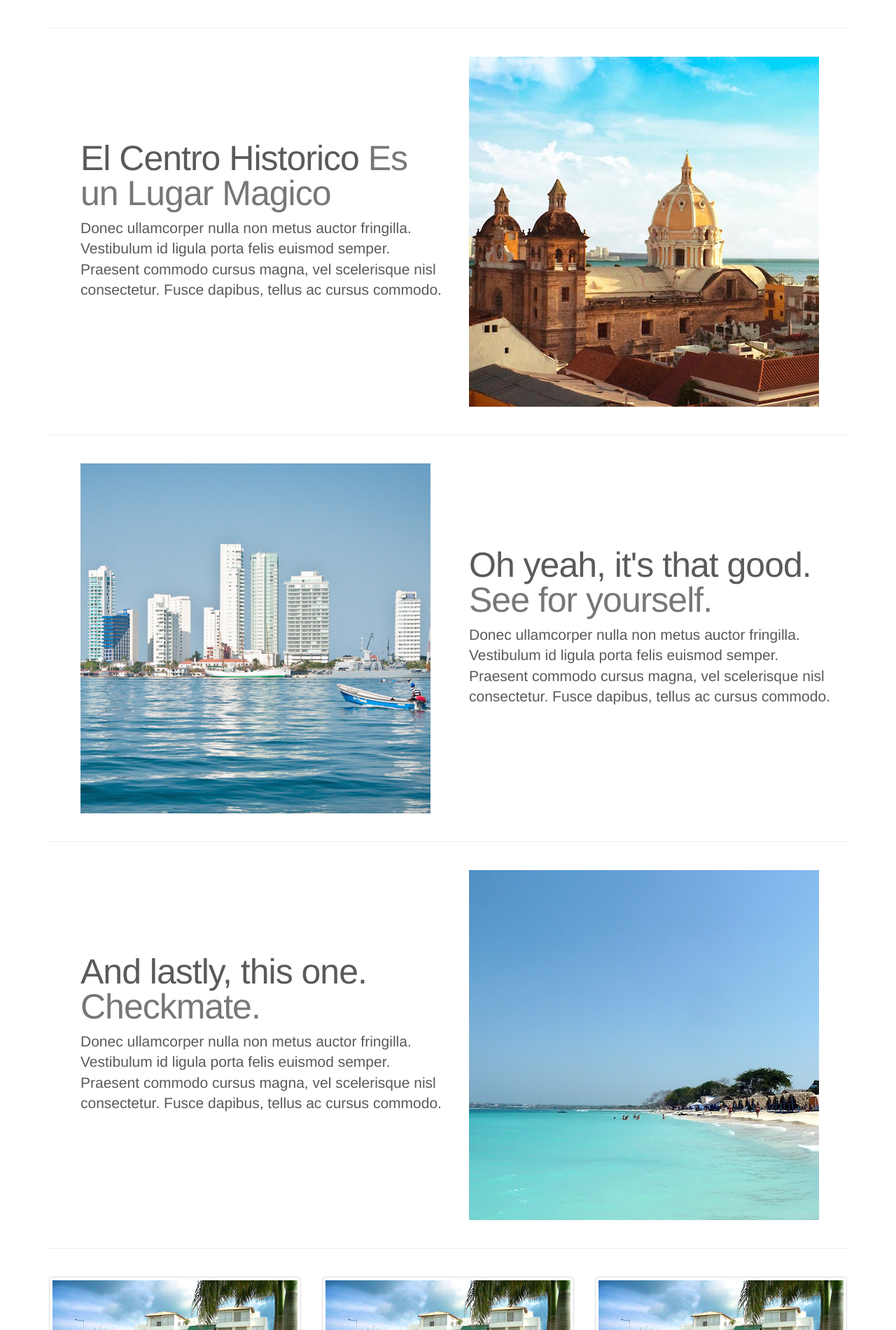
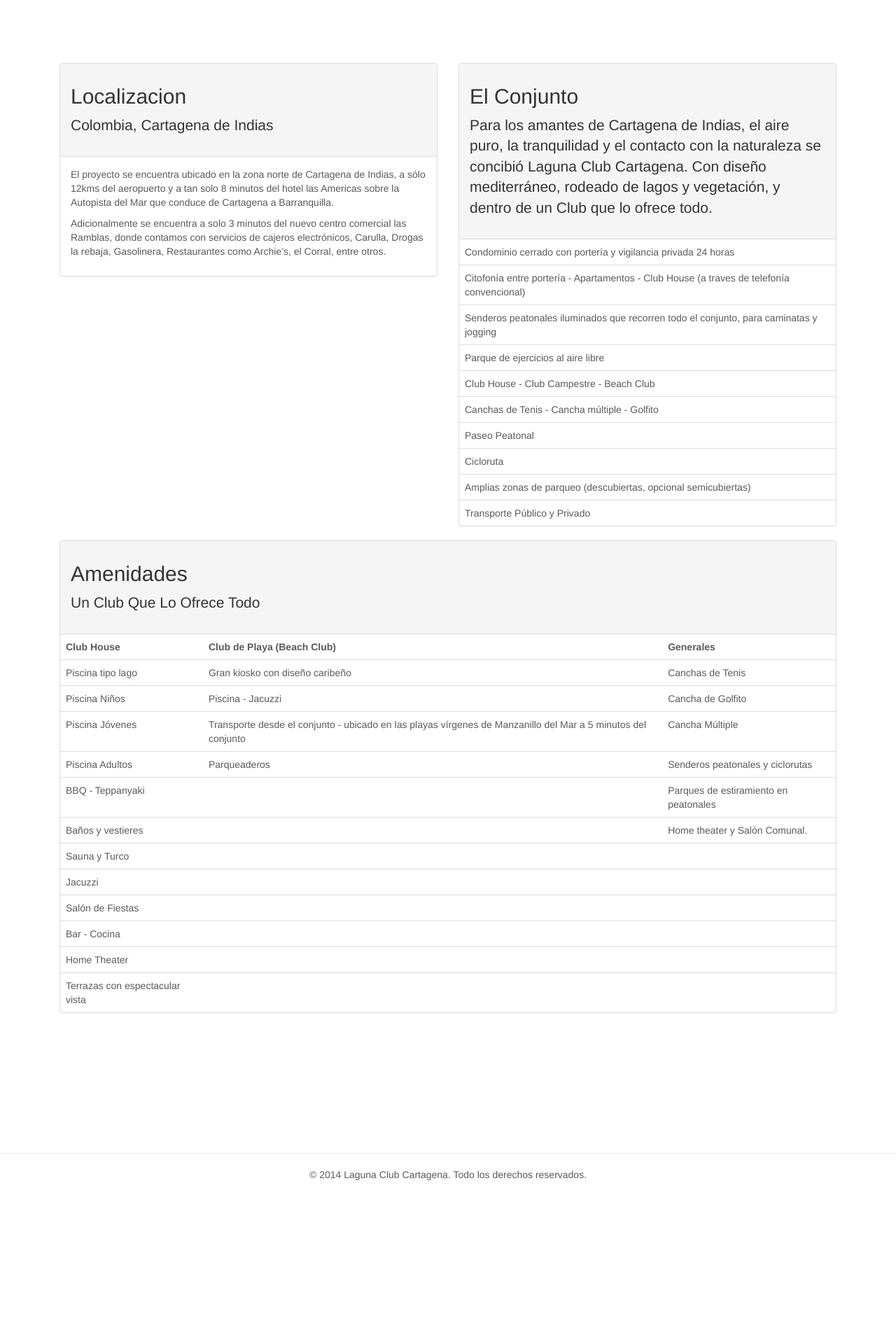
Before and after one commit to sabondano/laguna-club, a Jekyll site: the page built from cartagenalagunaclub.html, in a window 1280 px wide. Shown: the part 770-2670 px from the top of the page at 70% size. Built offline with Jekyll 4.4.1, drawn with Linux system fonts in a browser that asks for light colours; nearby versions of some CDN libraries; library files that are not in the unit come from our copies; after the commit the page ends 2508 px from its top, so only the background shows below that.

Commit message:
added copy that was on old clc website to cartagenalagunaclub page

```diff
--- a/cartagenalagunaclub.html
+++ b/cartagenalagunaclub.html
@@ -2,7 +2,6 @@
 layout: product
 title: Cartagena Laguna Club
 ---
-
     <!-- Carousel
     ================================================== -->
   <div id="myCarousel" class="carousel slide" data-ride="carousel" style="margin-top:-25px;">
@@ -36,73 +35,141 @@ title: Cartagena Laguna Club
 </div>
 <!-- /.carousel -->
 
+<div id="laguna-club-content" class="container">
 
-<div class="container marketing">
+  <!-- Localizacion / Location -->
+  <div class="col-md-6">
+    <div class="panel panel-default">
+      <!-- Default panel contents -->
+      <div class="panel-heading">
+        <h2>Localizacion</h2>
+        <p class="lead">Colombia, Cartagena de Indias</p>
+      </div>
+      <div class="panel-body">
+        <p>El proyecto se encuentra ubicado en la zona norte de Cartagena de Indias, a sólo 12kms del aeropuerto y a tan solo 8 minutos del hotel las Americas sobre la Autopista del Mar que conduce de Cartagena a Barranquilla.</p>
+        <p>Adicionalmente se encuentra a solo 3 minutos del nuevo centro comercial las Ramblas, donde contamos con servicios de cajeros electrónicos, Carulla, Drogas la rebaja, Gasolinera, Restaurantes como Archie’s, el Corral, entre otros.</p>
+      </div>
 
-      <!-- START THE FEATURETTES -->
-
-      <hr class="featurette-divider">
-
-      <div class="row featurette properAlign">
-        <div class="col-xs-6">
-          <h2 class="featurette-heading">El Centro Historico<span class="text-muted"> Es un Lugar Magico</span></h2>
-          <p class="lead">Donec ullamcorper nulla non metus auctor fringilla. Vestibulum id ligula porta felis euismod semper. Praesent commodo cursus magna, vel scelerisque nisl consectetur. Fusce dapibus, tellus ac cursus commodo.</p>
-        </div>
-        <div class="col-xs-6">
-          <img class="img-responsive" src="img/cartagena/cartagena-centro.jpg" alt="Centro Historico">
     </div>
   </div>
 
-      <hr class="featurette-divider">
-
-      <div class="row featurette properAlign">
-        <div class="col-xs-6">
-          <img class="img-responsive" src="img/cartagena/Cartagena-Bocagrande.jpg" alt="Boca Grande">
-        </div>
-        <div class="col-xs-6">
-          <h2 class="featurette-heading">Oh yeah, it's that good. <span class="text-muted">See for yourself.</span></h2>
-          <p class="lead">Donec ullamcorper nulla non metus auctor fringilla. Vestibulum id ligula porta felis euismod semper. Praesent commodo cursus magna, vel scelerisque nisl consectetur. Fusce dapibus, tellus ac cursus commodo.</p>
+  <!-- El Conjunto / The Community -->
+  <div class="col-md-6">
+    <div class="panel panel-default">
+      <!-- Default panel contents -->
+      <div class="panel-heading"><h2>El Conjunto</h2><p class="lead">Para los amantes de Cartagena de Indias, el aire puro, la tranquilidad y el contacto con la naturaleza se concibió Laguna Club Cartagena. Con diseño mediterráneo, rodeado de lagos y vegetación, y dentro de un Club que lo ofrece todo.</p></div>
+      <!-- Table -->
+      <table class="table">
+        <tr>
+          <td>Condominio cerrado con portería y vigilancia privada 24 horas</td>
+        </tr>
+        <tr>
+          <td>Citofonía entre portería - Apartamentos - Club House (a traves de telefonía convencional)</td>
+        </tr>
+        <tr>
+          <td>Senderos peatonales iluminados que recorren todo el conjunto, para caminatas y jogging</td>
+        </tr>
+        <tr>
+          <td>Parque de ejercicios al aire libre</td>
+        </tr>
+        <tr>
+          <td>Club House - Club Campestre - Beach Club</td>
+        </tr>
+        <tr>
+          <td>Canchas de Tenis - Cancha múltiple - Golfito</td>
+        </tr>
+        <tr>
+          <td>Paseo Peatonal</td>
+        </tr>
+        <tr>
+          <td>Cicloruta</td>
+        </tr>
+        <tr>
+          <td>Amplias zonas de parqueo (descubiertas, opcional semicubiertas)</td>
+        </tr>
+        <tr>
+          <td>Transporte Público y Privado</td>
+        </tr>
+      </table>
     </div>
   </div>
 
-      <hr class="featurette-divider">
-
-      <div class="row featurette properAlign">
-        <div class="col-xs-6">
-          <h2 class="featurette-heading">And lastly, this one. <span class="text-muted">Checkmate.</span></h2>
-          <p class="lead">Donec ullamcorper nulla non metus auctor fringilla. Vestibulum id ligula porta felis euismod semper. Praesent commodo cursus magna, vel scelerisque nisl consectetur. Fusce dapibus, tellus ac cursus commodo.</p>
-        </div>
-        <div class="col-xs-6">
-          <img class="img-responsive" src="img/cartagena/playa-blanca.jpg" alt="Playa Blanca">
-        </div>
-      </div>
-
-      <hr class="featurette-divider">
-
-      <div class="row">
-        <div class="col-xs-6 col-xs-4">
-          <div class="thumbnail">
-            <img src="img/homePage/350x250-F1.png" alt="">
-          </div>
-        </div>
-        <div class="col-xs-6 col-xs-4">
-          <div class="thumbnail">
-            <img src="img/homePage/350x250-F1.png" alt="">
-          </div>
-        </div>
-        <div class="col-xs-6 col-xs-4">
-          <div class="thumbnail">
-            <img src="img/homePage/350x250-F1.png" alt="">
-          </div>
+  <!-- Amenidades / Amenities -->
+  <div class="col-md-12">
+    <div class="panel panel-default">
+      <!-- Default panel contents -->
+      <div class="panel-heading"><h2>Amenidades</h2><p class="lead">Un Club Que Lo Ofrece Todo</p></div>
+      <!-- Table -->
+      <table class="table">
+        <tr>
+          <th>Club House</th>
+          <th>Club de Playa (Beach Club)</th>
+          <th>Generales</th>
+        </tr>
+        <tr>
+          <td>Piscina tipo lago</td>
+          <td>Gran kiosko con diseño caribeño</td>
+          <td>Canchas de Tenis</td>
+        </tr>
+        <tr>
+          <td>Piscina Niños</td>
+          <td>Piscina - Jacuzzi</td>
+          <td>Cancha de Golfito</td>
+        </tr>
+        <tr>
+          <td>Piscina Jóvenes</td>
+          <td>Transporte desde el conjunto - ubicado en las playas vírgenes de Manzanillo del Mar a 5 minutos del conjunto</td>
+          <td>Cancha Múltiple</td>
+        </tr>
+        <tr>
+          <td>Piscina Adultos</td>
+          <td>Parqueaderos</td>
+          <td>Senderos peatonales y ciclorutas</td>
+        </tr>
+        <tr>
+          <td>BBQ - Teppanyaki</td>
+          <td></td>
+          <td>Parques de estiramiento en peatonales</td>
+        </tr>
+        <tr>
+          <td>Baños y vestieres</td>
+          <td></td>
+          <td>Home theater y Salón Comunal.</td>
+        </tr>
+        <tr>
+          <td>Sauna y Turco</td>
+          <td></td>
+          <td></td>
+        </tr>
+        <tr>
+          <td>Jacuzzi</td>
+          <td></td>
+          <td></td>
+        </tr>
+        <tr>
+          <td>Salón de Fiestas</td>
+          <td></td>
+          <td></td>
+        </tr>
+        <tr>
+          <td>Bar - Cocina</td>
+          <td></td>
+          <td></td>
+        </tr>
+        <tr>
+          <td>Home Theater</td>
+          <td></td>
+          <td></td>
+        </tr>
+        <tr>
+          <td>Terrazas con espectacular vista</td>
+          <td></td>
+          <td></td>
+        </tr>
+      </table>
     </div>
   </div>
 
 
-    </div>
 
-   <!-- Bootstrap core JavaScript
-    ================================================== -->
-    <!-- Placed at the end of the document so the pages load faster -->
-    <script src="https://ajax.googleapis.com/ajax/libs/jquery/1.11.1/jquery.min.js"></script>
-    <script src="../../dist/js/bootstrap.min.js"></script>
-    <script src="../../assets/js/docs.min.js"></script>
+</div> <!-- /end of container -->
```
Also changed, not shown: css/bootstrap.css. Lines whose indentation alone changed are shown as unchanged.
